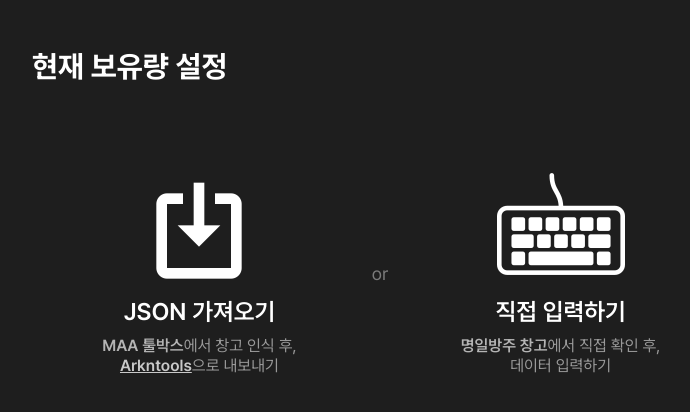
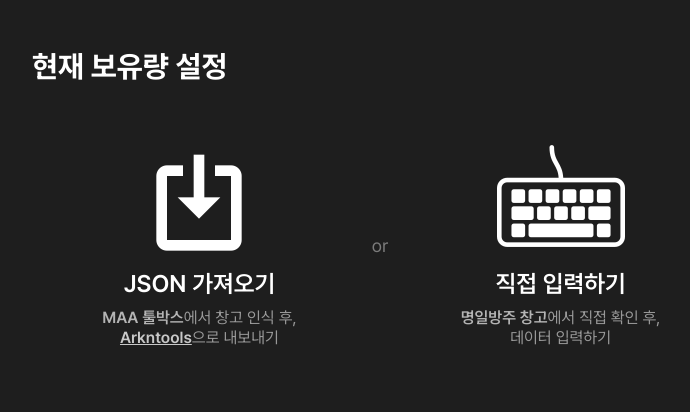
Before and after one commit to nadering/arknights-toolbox, a Next.js app: page / in a window 1280 px wide. Shown: the top 412 px of the page, without its empty margins (260-950 px from the left). Built offline with nearby package versions, Linux system fonts and the light colour scheme.

Commit message:
Design: 보유량 Min-Height 감소
- JSON 및 용문폐 입력창 컴포넌트의 justify-content 방식을 변경하여, 최소 높이가 감소하였으므로 해당 변화를 반영

```diff
--- a/src/app/depot/json-input.tsx
+++ b/src/app/depot/json-input.tsx
@@ -5,7 +5,7 @@ import { useAtom } from "jotai";
 import { userSelectAtom, userDepotAtom } from "@/store";
 import { makeDepotWithJSON, setDepotMaterialById } from "@/tool";
 
-/** JSON 입력창 컴포넌트 */
+/** JSON 및 용문폐 입력창 컴포넌트 */
 export default function JsonInput() {
   // 입력받은 용문폐
   const [lmdString, setLmdString] = useState("");
@@ -106,7 +106,7 @@ export default function JsonInput() {
 
   return (
     <div
-      className="w-full flex flex-col gap-4 items-center p-4 rounded-xl sm:w-[52.5%] sm:justify-between"
+      className="w-full flex flex-col gap-4 items-center p-4 rounded-xl sm:w-[52.5%]"
       ref={divRef}
     >
       <div className="w-full flex flex-col gap-2">
--- a/src/app/depot/set-user-depot.tsx
+++ b/src/app/depot/set-user-depot.tsx
@@ -39,7 +39,7 @@ export default function SetUserDepot() {
 
   // relative 클래스가 포함된 div의 원래 border: border-dashed border-2 border-gray-500
   return (
-    <div className="flex flex-col p-4 min-h-[448px] gap-2 sm:gap-0">
+    <div className="flex flex-col p-4 min-h-[392px] gap-2 sm:gap-0">
       <p className="font-bold text-3xl text-white pl-1">현재 보유량 설정</p>
       <div className="relative grow flex flex-col justify-between p-2 border-none rounded-xl sm:flex-row">
         <JsonImportButton />
```
